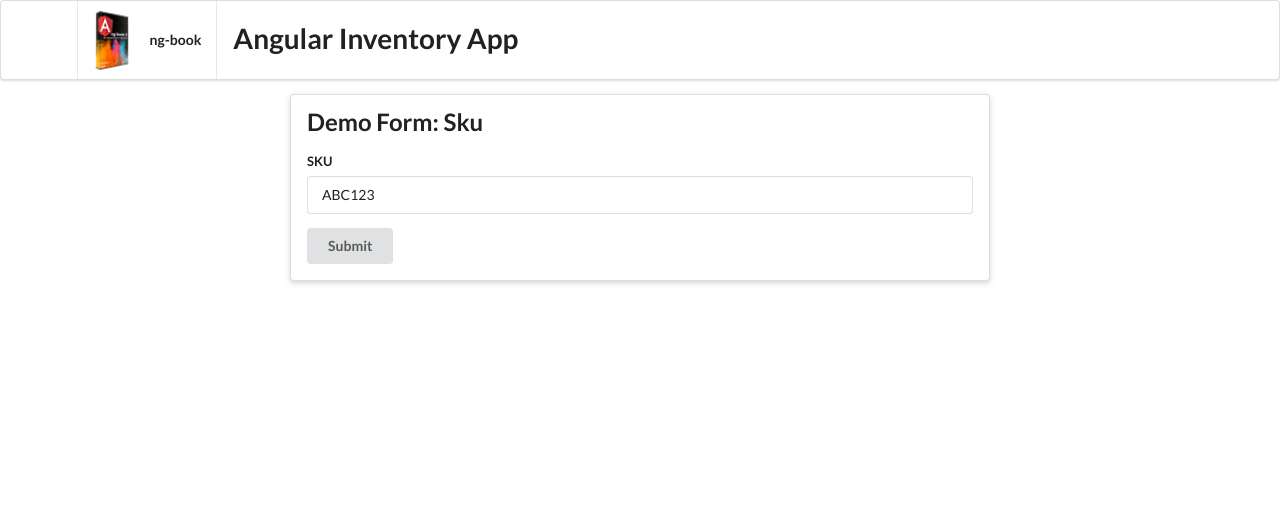
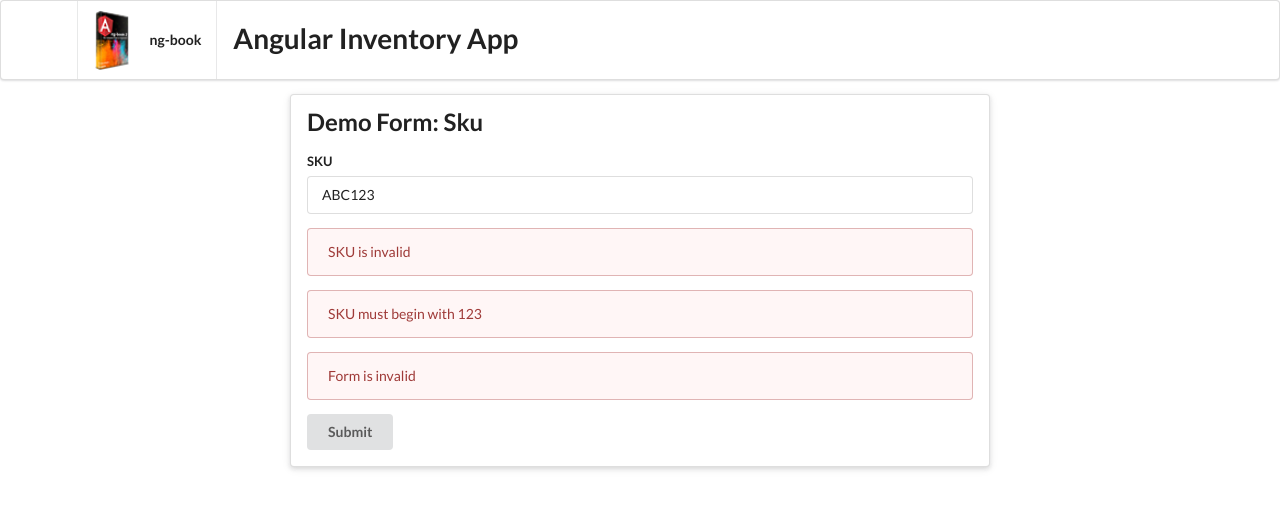
Before and after one commit to sarsey-walker/Angular, an Angular app in the folder how-angular-works/: page / in a window 1280 px wide. Shown: the top 510 px of the page. Built offline with nearby package versions, Linux system fonts and the light colour scheme.

Commit message:
Custom validation and multiple validators

```diff
--- a/how-angular-works/src/app/demo-form-sku/demo-form-sku.component.html
+++ b/how-angular-works/src/app/demo-form-sku/demo-form-sku.component.html
@@ -1,22 +1,15 @@
 <div class="ui raised segment">
   <h2 class="ui header">Demo Form: Sku</h2>
-  <form [formGroup]="myForm"
-        (ngSubmit)="onSubmit(myForm.value)"
-        class="ui form error">
+  <form [formGroup]="myForm" (ngSubmit)="onSubmit(myForm.value)" class="ui form error">
 
     <div class="field">
       <label for="skuInput">SKU</label>
-      <input type="text"
-             id="skuInput"
-             placeholder="SKU"
-             formControlName="sku">
-            </div>
-            <div *ngIf="!sku.valid"
- class="ui error message">SKU is invalid</div>
- <div *ngIf="sku.hasError('required')"
- class="ui error message">SKU is required</div>
-
-<span *ngIf="!myForm.valid" class="ui error message" >Form is invalid</span>
+      <input type="text" id="skuInput" placeholder="SKU" formControlName="sku">
+    </div>
+    <div *ngIf="!sku.valid" class="ui error message">SKU is invalid</div>
+    <div *ngIf="sku.hasError('required')" class="ui error message">SKU is required</div>
+    <div *ngIf="sku.hasError('invalidSku')" class="ui error message">SKU must begin with <span>123</span></div>
+    <span *ngIf="!myForm.valid" class="ui error message">Form is invalid</span>
     <button type="submit" class="ui button">Submit</button>
   </form>
 </div>
--- a/how-angular-works/src/app/demo-form-sku/demo-form-sku.component.ts
+++ b/how-angular-works/src/app/demo-form-sku/demo-form-sku.component.ts
@@ -9,11 +9,14 @@ import { AbstractControl, FormBuilder, FormControl, FormGroup, Validators } from
 export class DemoFormSkuComponent {
   // template driven form
   //  dog = new FormControl('spot');
-  sku:AbstractControl
+  sku: AbstractControl;
   myForm: FormGroup;
   constructor(fb: FormBuilder) {
     this.myForm = fb.group({
-      sku: ['ABC123', Validators.required],
+      sku: ['ABC123', Validators.compose([
+
+        Validators.required, this.skuValidator
+      ])],
     });
     this.sku = this.myForm.controls['sku'];
   }
@@ -24,4 +27,10 @@ export class DemoFormSkuComponent {
     console.log('you submitted value:', form);
     console.log('local sku:', this.sku);
   }
+  skuValidator(control: FormControl): { [s: string]: boolean } | null {
+    if (!control.value.match(/^123/)) {
+      return { invalidSku: true };
+    }
+    return null;
+  }
 }
```
